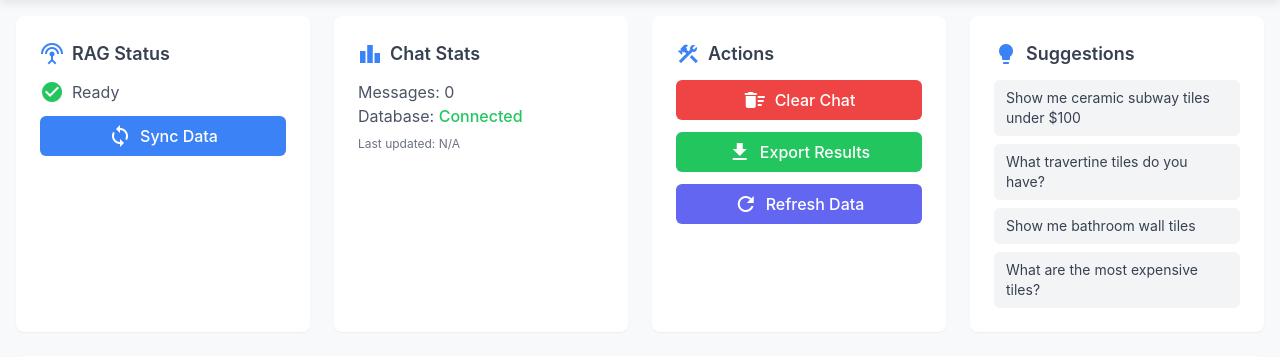
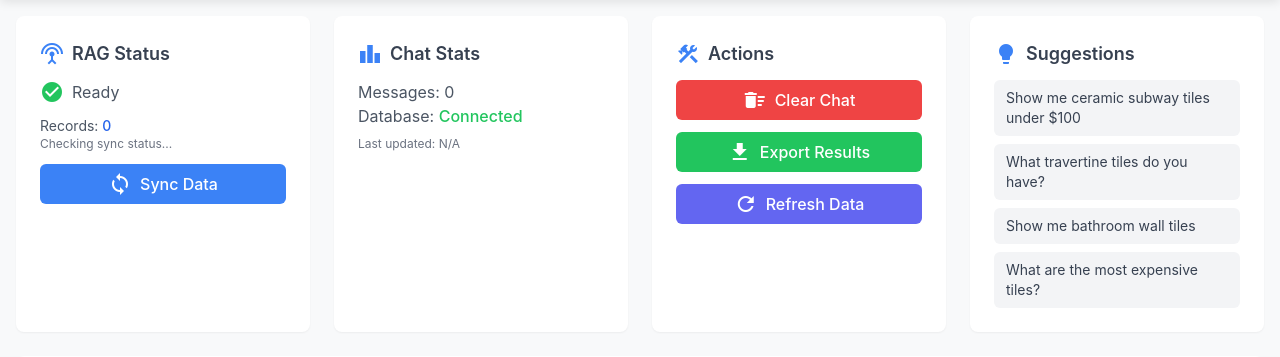
Before and after one commit to 1genadam/tileshop-rag, a Flask app: page /chat in a window 1280 px wide. Shown: the part 68-425 px from the top of the page. Run offline with Flask 3, Linux system fonts and the light colour scheme; data that the repository does not hold is empty; some libraries are stand-ins or nearby versions.

Commit message:
Fix dashboard UI issues and enhance RAG chat status display
Dashboard improvements:
- Change initial "Current URL" message from "Waiting for learning process..." to "Services loading..."
- Fixed Claude API key configuration (401 error resolved)

RAG Chat page enhancements:
- Add real-time record count display showing current database products
- Enhanced sync functionality with updated count and timestamp after sync
- Show "Last sync: [timestamp]" with proper date formatting
- Loading states and error handling for sync operations
- Auto-refresh record count after successful sync

🤖 Generated with [Claude Code](https://claude.ai/code)

Co-Authored-By: Claude <noreply@anthropic.com>

```diff
--- a/static/chat.js
+++ b/static/chat.js
@@ -44,10 +44,34 @@ async function sendMessage() {
     }
 }
 
+// Load RAG status and record count
+async function loadRAGStatus() {
+    try {
+        const response = await fetch('/api/database/stats');
+        const data = await response.json();
+
+        if (data.success && data.stats) {
+            const recordCount = data.stats.total_products || 0;
+            const recordsCountEl = document.getElementById('records-count');
+            if (recordsCountEl) {
+                recordsCountEl.textContent = recordCount.toLocaleString();
+            }
+        }
+    } catch (error) {
+        console.error('Error loading RAG status:', error);
+        const recordsCountEl = document.getElementById('records-count');
+        if (recordsCountEl) {
+            recordsCountEl.textContent = 'Error loading';
+        }
+    }
+}
+
 // Sync function
 async function syncData() {
     console.log('Sync function called (external)');
     const btn = document.getElementById('sync-data-button');
+    const syncMessage = document.getElementById('sync-status-message');
+    const lastSyncEl = document.getElementById('last-sync-time');
     if (!btn) return;
 
     const originalText = btn.innerHTML;
@@ -60,24 +84,54 @@ async function syncData() {
 
         if (data.success) {
             btn.innerHTML = '<span class="material-icons mr-2">check_circle</span> Synced!';
+
+            // Get updated record count
+            await loadRAGStatus();
+
+            // Update sync timestamp
+            const now = new Date();
+            const timeStr = now.toLocaleString('en-US', {
+                month: 'short',
+                day: 'numeric',
+                hour: '2-digit',
+                minute: '2-digit'
+            });
+
+            if (lastSyncEl) {
+                lastSyncEl.textContent = `Last sync: ${timeStr}`;
+            }
+
+            if (syncMessage) {
+                syncMessage.textContent = `Sync completed at ${timeStr}`;
+            }
+
             setTimeout(() => {
                 btn.innerHTML = originalText;
                 btn.disabled = false;
-            }, 2000);
+                if (syncMessage) syncMessage.textContent = '';
+            }, 3000);
         } else {
             btn.innerHTML = '<span class="material-icons mr-2">error</span> Failed';
+            if (syncMessage) {
+                syncMessage.textContent = 'Sync failed: ' + (data.error || 'Unknown error');
+            }
             setTimeout(() => {
                 btn.innerHTML = originalText;
                 btn.disabled = false;
-            }, 2000);
+                if (syncMessage) syncMessage.textContent = '';
+            }, 3000);
         }
     } catch (error) {
         console.error('Sync error:', error);
         btn.innerHTML = '<span class="material-icons mr-2">error</span> Failed';
+        if (syncMessage) {
+            syncMessage.textContent = 'Connection error';
+        }
         setTimeout(() => {
             btn.innerHTML = originalText;
             btn.disabled = false;
-        }, 2000);
+            if (syncMessage) syncMessage.textContent = '';
+        }, 3000);
     }
 }
 
@@ -198,6 +252,9 @@ function useSuggestion(text) {
 document.addEventListener('DOMContentLoaded', function() {
     console.log('DOM loaded - External JavaScript initializing...');
 
+    // Load RAG status on page load
+    loadRAGStatus();
+
     // Add chat input listeners
     const input = document.getElementById('chat-input');
     if (input) {
--- a/templates/chat.html
+++ b/templates/chat.html
@@ -206,6 +206,10 @@
                     <span class="material-icons text-green-500 mr-2" id="rag-status-icon">check_circle</span>
                     <span class="text-gray-600" id="rag-status-text">Ready</span>
                 </div>
+                <div class="mb-3">
+                    <p class="text-sm text-gray-600">Records: <span id="records-count" class="font-medium text-blue-600">Loading...</span></p>
+                    <p class="text-xs text-gray-500" id="last-sync-time">Checking sync status...</p>
+                </div>
                 <button class="w-full bg-blue-500 hover:bg-blue-600 text-white font-medium py-2 px-4 rounded-md flex items-center justify-center transition duration-150 ease-in-out" id="sync-data-button" onclick="syncData()">
                     <span class="material-icons mr-2">sync</span> Sync Data
                 </button>
--- a/templates/dashboard.html
+++ b/templates/dashboard.html
@@ -397,7 +397,7 @@
                 <p><strong>Current URL:</strong></p>
                 <div id="current-url-container" style="position: relative;">
                     <div id="current-url" style="font-family: monospace; font-size: 0.8rem; background: #f3f4f6; padding: 0.5rem; border-radius: 4px; word-break: break-all; max-height: 60px; overflow-y: auto; transition: background-color 0.3s;">
-                        Waiting for learning process...
+                        Services loading...
                     </div>
                     <div id="url-status-indicator" style="position: absolute; top: 0.5rem; right: 0.5rem; width: 8px; height: 8px; border-radius: 50%; background: #ccc; transition: background-color 0.3s;"></div>
                 </div>
```
